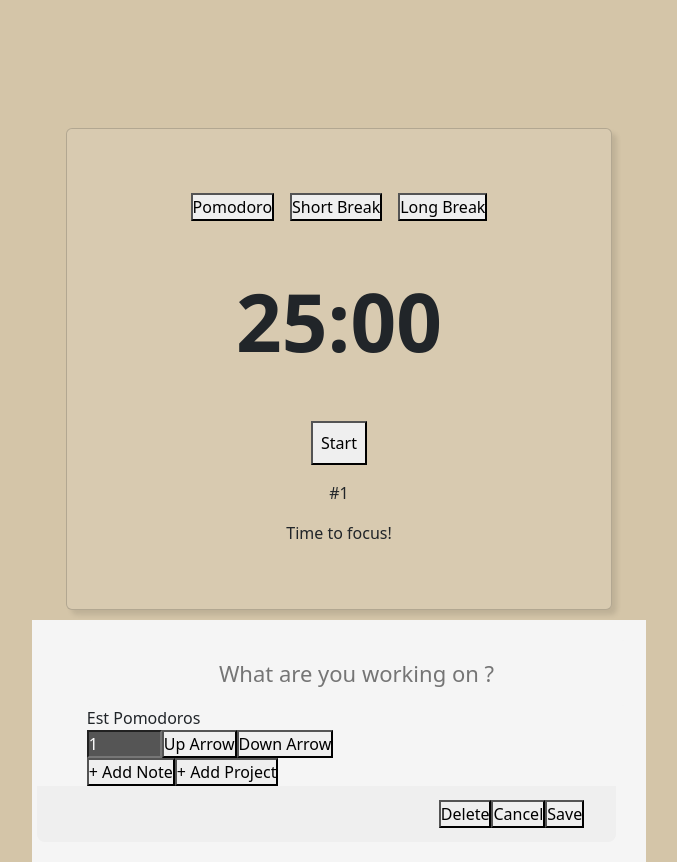
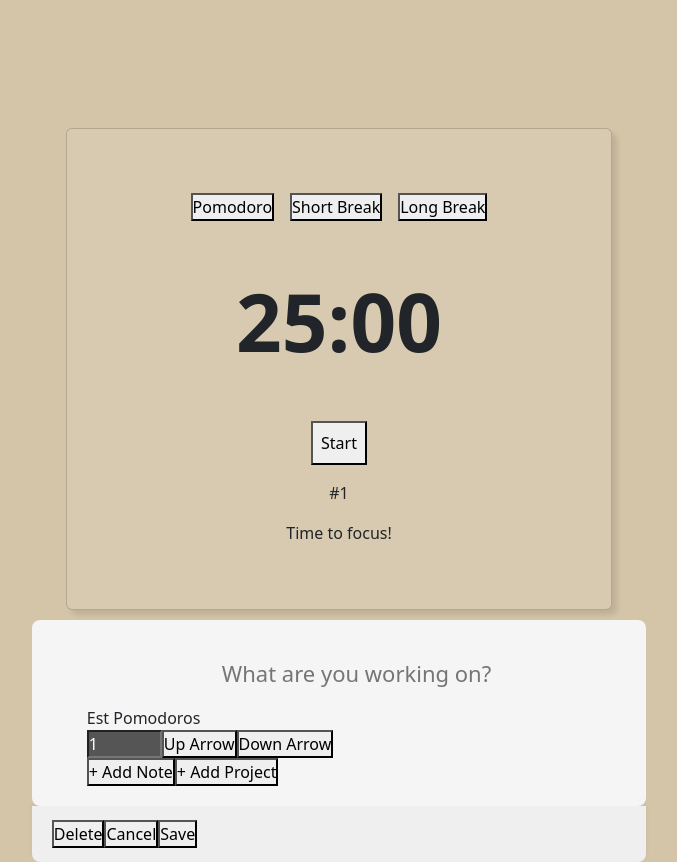
Before and after one commit to amunye1/Pomodoro-Timer, a React (Vite) app in the folder pomodoroTimer/: page / in a window 1280 px wide. Both pictures are taken after a click on the button "Add Task". Shown: the whole page, without its empty margins (301-978 px from the left). Before the commit the page ends 800 px from the top, so only its background shows below. Built offline with nearby package versions, Linux system fonts and the light colour scheme.

Commit message:
made changes to the card for taskbox as well as added teh footer

```diff
--- a/pomodoroTimer/Task.css
+++ b/pomodoroTimer/Task.css
@@ -7,6 +7,18 @@
     position: relative;
     background-color: transparent !important;
     transition: background-color 0.3s ease;
+}
+.footer.container{
+    background-color: #a8a6a6;
+    margin-top: -10px;
+    padding: 14px 20px;
+    border-bottom-left-radius: 8px;
+    border-bottom-right-radius: 8px;
+    display: flex;
+    justify-content: space-between;
+    align-items: center;
+    max-width: 48%;
+    box-shadow: 0 -2px 5px rgba(0,0,0,0.05);
 }
 
 .taskBox.container:has(.allItems) {
@@ -20,7 +32,7 @@
     align-items: center;
     cursor: pointer;
     margin-top: 12px;
-    border: 2px dashed rgba(255, 255, 255, 0.4);
+    border: 2px dashed rgba(124, 121, 121, 0.4);
     height: 8vh;
     padding: 10px;
     background-color: transparent !important;
@@ -44,14 +56,18 @@
   margin-top: 12px;
 }
 
-
+.task-card{
+    max-width: 48%;
+}
 
 
 
 .card{
-    border: 1px solid hsl(0,0%, 80%);
-    border-radius: 10px;
-    box-shadow: 5px 5px 5px hsl(0, 0%, 0%, 0.1);
+  border: 1px solid hsl(0, 0%, 80%);
+
+  border-bottom-left-radius: 0;
+  border-bottom-right-radius: 0;
+  box-shadow: 5px 5px 5px hsl(0, 0%, 0%, 0.1);
 }
 
 .taskInput{
--- a/pomodoroTimer/TaskFrontEndCard.jsx
+++ b/pomodoroTimer/TaskFrontEndCard.jsx
@@ -52,59 +52,77 @@
         }
       })
     return (
-
-        <div  className = "taskBox container mx-auto"
+        <>
+        {/* 🧱 TASKBOX — always rendered */}
+        <div
+          className="taskBox container mx-auto"
           style={{
-                backgroundColor:showTask ?  "#f5f5f5" :"transparent",
-                transition: "background-color 0.3s ease"
+            backgroundColor: showTask ? "#f5f5f5" : "transparent",
+            transition: "background-color 0.3s ease",
+            padding: "20px",
+            borderRadius: "8px",
           }}
         >
-            {!showTask ?(<div className="row">
+          {!showTask ? (
+            <div className="row">
               <div className="col add-task">
                 <button onClick={handleAddTaskClick}>Add Task</button>
-
               </div>
             </div>
-            ):(
+          ) : (
             <div className="col allItems">
-                <div className ="row mx-auto taskInputDiv">
-                    <input className="taskInput"
-                     placeholder="What are you working on ?"
+              <div className="row mx-auto taskInputDiv">
+                <input
+                  className="taskInput"
+                  placeholder="What are you working on?"
                   value={taskName}
                   onChange={(e) => setTaskName(e.target.value)}
                 />
               </div>
+
               <div className="row">
-                    <div className ="row spanEstPomodoro">
-                        <span>  Est Pomodoros</span>
+                <div className="row spanEstPomodoro">
+                  <span>Est Pomodoros</span>
                 </div>
                 <div className="col">
-                        <input className ="numberOfPomdoro" type="number" min="1" value={pomodoroCount} step="1"
-                        onChange={(e) => setPomodoroCount(Number(e.target.value))}/>
+                  <input
+                    className="numberOfPomdoro"
+                    type="number"
+                    min="1"
+                    value={pomodoroCount}
+                    step="1"
+                    onChange={(e) => setPomodoroCount(Number(e.target.value))}
+                  />
                   <button onClick={increment}>Up Arrow</button>
                   <button onClick={decrement}>Down Arrow</button>
                 </div>
               </div>
+
               <div className="row">
                 <div className="col">
                   <button>+ Add Note</button>
-                        <button> + Add Project</button>
+                  <button>+ Add Project</button>
                 </div>
               </div>
-                <div className="row"
+            </div>
+          )}
+        </div>
 
+        {/* ✅ FOOTER + TASK LIST — Only render footer if showTask */}
+        {showTask && (
+          <>
+            <div
+              className="footer container mx-auto"
               style={{
-                    backgroundColor: showTask ? "#EFEFEF" : "transparent",
-                    margin: "0 -50px",
-                    width: "calc(100% + 40px)",
+                backgroundColor: "#EFEFEF",
+                marginTop: "-10px",
                 padding: "14px 20px",
-                    textAlign: "right",
                 borderBottomLeftRadius: "8px",
                 borderBottomRightRadius: "8px",
                 display: "flex",
                 justifyContent: "space-between",
                 alignItems: "center",
-                    marginTop: "auto",
+                boxShadow: "0 -2px 5px rgba(0,0,0,0.05)",
               }}
             >
               <div className="col">
@@ -113,18 +131,18 @@
                 <button onClick={handleSaveClick}>Save</button>
               </div>
             </div>
-            </div>
+          </>
         )}
 
-            {/* 🔽 Insert saved task cards here */}
+        {/* ✅ TASK CARDS: always shown */}
         {taskList.map((task, index) => (
-            <div key={index} className=" card mt-2 p-2 ">
+          <div key={index} className="card task-card mt-2 p-2 mx-auto">
             <strong>{task.name}</strong>
             <p>Pomodoros: {task.pomodoros}</p>
           </div>
         ))}
-        </div>
-    );
-}
+      </>
+
+    )}
 
 export default TaskFrontEndCard;
--- a/pomodoroTimer/src/App.jsx
+++ b/pomodoroTimer/src/App.jsx
@@ -10,7 +10,6 @@
                 minHeight: "100vh",
                 backgroundColor: backgroundColor,
                 width: "100%",
-                position: "fixed",
                 top: 0,
                 left: 0,
                 right: 0,
```
Lines whose indentation alone changed are shown as unchanged.
